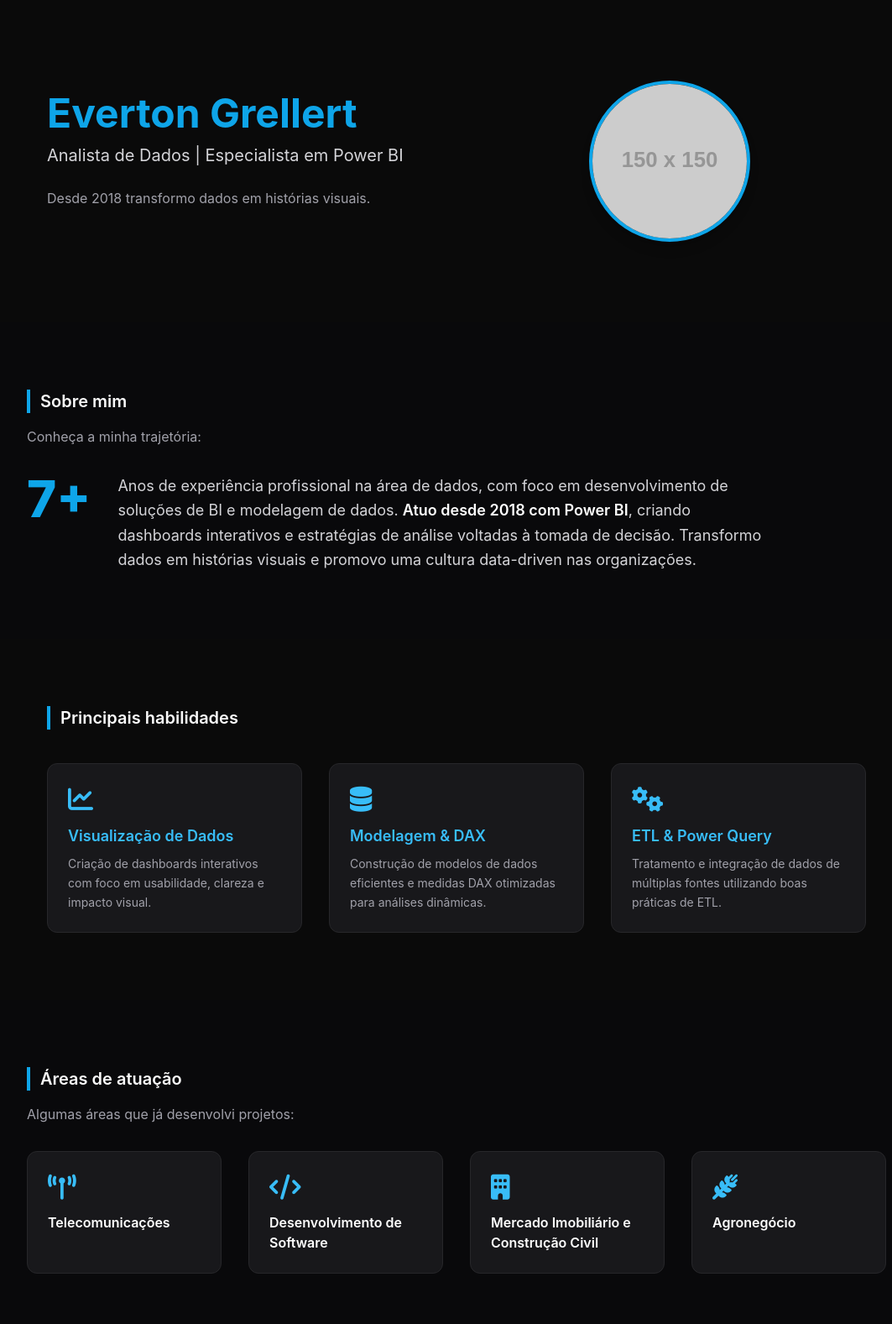
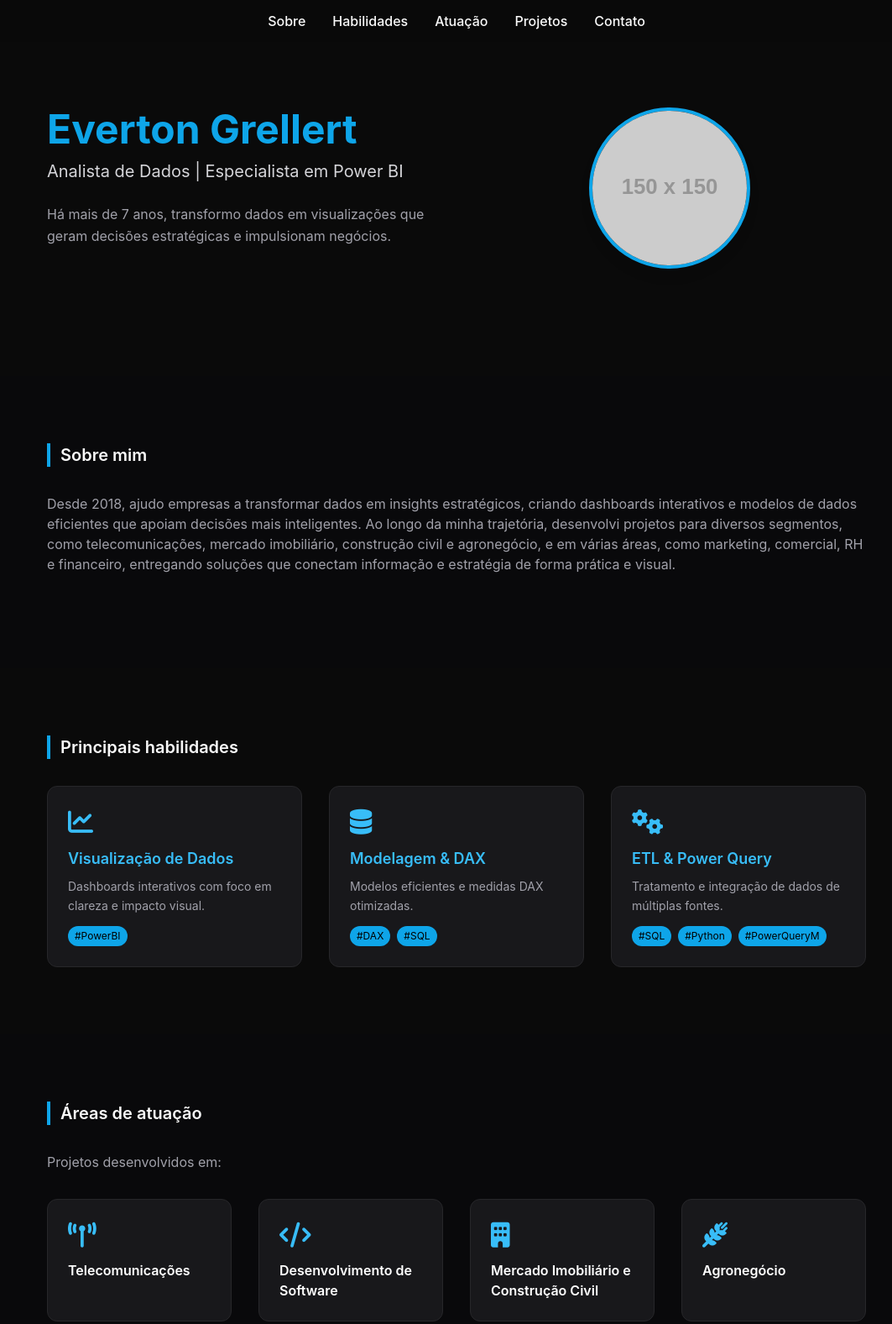
Before and after one commit to everton-grellert/everton-grellert.github.io, a plain HTML site: page index.html in a window 1280 px wide. Shown: the top 1577 px of the page at 84% size, without its empty margins (96-1159 px from the left). Drawn offline with nearby package versions, Linux system fonts and the light colour scheme; placeholder pictures from the web are drawn by us.

Commit message:
Refactor index.html for layout and functionality
Updated styles and content for improved layout and readability. Added smooth scrolling behavior and enhanced modal functionality.

```diff
--- a/index.html
+++ b/index.html
@@ -6,87 +6,163 @@
   <title>Everton Grellert - Power BI Portfolio</title>
   <script src="https://cdn.tailwindcss.com"></script>
   <link rel="stylesheet" href="https://cdnjs.cloudflare.com/ajax/libs/font-awesome/6.5.0/css/all.min.css">
+
   <style>
-    body { background-color: #0a0a0a; color: #fafafa; font-family: 'Inter', sans-serif; }
+    body {
+      background-color: #0a0a0a;
+      color: #fafafa;
+      font-family: 'Inter', sans-serif;
+      scroll-behavior: smooth;
+    }
+
+    /* Fade + slide + scale */
+    @keyframes fadeIn {
+      from { opacity: 0; transform: translateY(30px) scale(0.98); }
+      to { opacity: 1; transform: translateY(0) scale(1); }
+    }
+    .fade-in {
+      opacity: 0;
+      transform: translateY(30px) scale(0.98);
+      transition: opacity 0.8s ease-out, transform 0.8s ease-out;
+    }
+    .fade-in.visible {
+      opacity: 1;
+      transform: translateY(0) scale(1);
+      animation: fadeIn 0.8s ease-out both;
+    }
+
+    /* Hover WhatsApp verde neon */
+    .hover-whatsapp:hover {
+      color: #25D366;
+      text-shadow: 0 0 6px #25D366;
+      transition: color 0.3s ease, text-shadow 0.3s ease;
+    }
+
+    /* Menu fixo */
+    nav {
+      position: fixed;
+      top: 0; left: 0; right:0;
+      background: rgba(10,10,10,0.95);
+      z-index: 50;
+      display: flex;
+      justify-content: center;
+      padding: 0.8rem 0;
+      backdrop-filter: blur(6px);
+    }
+    nav a { margin: 0 1rem; color: #fafafa; font-weight: 500; transition: color 0.3s; }
+    nav a:hover { color: #38bdf8; }
+
+    /* Progress bar scroll */
+    #progress-bar {
+      position: fixed;
+      top: 0;
+      left: 0;
+      height: 4px;
+      background: #38bdf8;
+      width: 0%;
+      z-index: 60;
+    }
   </style>
 </head>
 <body class="min-h-screen">
 
+  <div id="progress-bar"></div>
+
+  <!-- Menu fixo -->
+  <nav class="fade-in">
+    <a href="#sobre">Sobre</a>
+    <a href="#habilidades">Habilidades</a>
+    <a href="#atuacao">Atuação</a>
+    <a href="#projetos">Projetos</a>
+    <a href="#contato">Contato</a>
+  </nav>
+
   <!-- Seção Principal -->
-  <section class="max-w-5xl mx-auto px-6 py-24 flex flex-col-reverse md:flex-row items-center gap-10">
+  <section class="max-w-5xl mx-auto px-6 py-32 flex flex-col-reverse md:flex-row items-center gap-10 fade-in">
     <div class="flex-1">
       <h1 class="text-5xl font-bold mb-3">
         <span class="text-sky-500">Everton Grellert</span>
       </h1>
       <h2 class="text-xl text-zinc-300 mb-6">Analista de Dados | Especialista em Power BI</h2>
-      <p class="text-zinc-400 leading-relaxed mb-6">
-        Desde 2018 transformo dados em histórias visuais.
-      </p>
+      <p class="text-zinc-400 leading-relaxed mb-6">Há mais de 7 anos, transformo dados em visualizações que geram decisões estratégicas e impulsionam negócios.</p>
     </div>
-
     <div class="flex-1 flex justify-center">
       <img src="https://via.placeholder.com/150x150.png?text=Foto+Perfil" alt="Foto de Everton" class="w-48 h-48 rounded-full object-cover border-4 border-sky-500 shadow-lg">
     </div>
   </section>
 
   <!-- Sobre Mim -->
-  <section id="sobre" class="bg-zinc-950 py-20 px-6">
-    <div class="max-w-5xl mx-auto">
-      <h2 class="text-xl font-semibold mb-4 border-l-4 border-sky-500 pl-3">Sobre mim</h2>
-      <p class="text-zinc-400 mb-8">Conheça a minha trajetória:</p>
-
-      <div class="flex flex-col sm:flex-row items-start gap-8">
-        <div class="text-6xl font-extrabold text-sky-500 leading-none">7+</div>
-        <p class="text-lg leading-relaxed text-zinc-300 max-w-3xl">
-          Anos de experiência profissional na área de dados, com foco em desenvolvimento de soluções de BI e modelagem de dados.
-          <span class="font-semibold text-white">Atuo desde 2018 com Power BI</span>, criando dashboards interativos e estratégias de análise
-          voltadas à tomada de decisão. Transformo dados em histórias visuais e promovo uma cultura data-driven nas organizações.
-        </p>
-      </div>
+  <section id="sobre" class="bg-zinc-950 py-20">
+    <div class="max-w-5xl mx-auto px-6">
+      <h2 class="text-xl font-semibold mb-8 border-l-4 border-sky-500 pl-3">Sobre mim</h2>
+      <p class="text-zinc-400 mb-8">Desde 2018, ajudo empresas a transformar dados em insights estratégicos, criando dashboards interativos e modelos de dados eficientes que apoiam decisões mais inteligentes. Ao longo da minha trajetória, desenvolvi projetos para diversos segmentos, como telecomunicações, mercado imobiliário, construção civil e agronegócio, e em várias áreas, como marketing, comercial, RH e financeiro, entregando soluções que conectam informação e estratégia de forma prática e visual.</p>
     </div>
   </section>
 
   <!-- Habilidades -->
-  <section id="habilidades" class="max-w-5xl mx-auto px-6 py-20">
-    <h2 class="text-xl font-semibold mb-10 border-l-4 border-sky-500 pl-3">Principais habilidades</h2>
+<section id="habilidades" class="py-20">
+  <div class="max-w-5xl mx-auto px-6">
+    <h2 class="text-xl font-semibold mb-8 border-l-4 border-sky-500 pl-3">Principais habilidades</h2>
     <div class="grid md:grid-cols-3 gap-8">
-      <div class="bg-zinc-900 border border-zinc-800 p-6 rounded-xl hover:border-sky-500 transition-all">
+
+      <!-- Card 1: Visualização de Dados -->
+      <div class="bg-zinc-900 border border-zinc-800 p-6 rounded-xl hover:border-sky-500 hover:scale-105 transition-all fade-in">
         <i class="fa-solid fa-chart-line text-sky-400 text-3xl mb-3"></i>
         <h3 class="text-sky-400 font-semibold text-lg mb-2">Visualização de Dados</h3>
-        <p class="text-zinc-400 text-sm leading-relaxed">Criação de dashboards interativos com foco em usabilidade, clareza e impacto visual.</p>
+        <p class="text-zinc-400 text-sm leading-relaxed mb-3">Dashboards interativos com foco em clareza e impacto visual.</p>
+        <div class="flex flex-wrap gap-2">
+          <span class="text-xs bg-sky-500 text-black px-2 py-1 rounded-full">#PowerBI</span>
+        </div>
       </div>
-      <div class="bg-zinc-900 border border-zinc-800 p-6 rounded-xl hover:border-sky-500 transition-all">
+
+      <!-- Card 2: Modelagem & DAX -->
+      <div class="bg-zinc-900 border border-zinc-800 p-6 rounded-xl hover:border-sky-500 hover:scale-105 transition-all fade-in">
         <i class="fa-solid fa-database text-sky-400 text-3xl mb-3"></i>
         <h3 class="text-sky-400 font-semibold text-lg mb-2">Modelagem & DAX</h3>
-        <p class="text-zinc-400 text-sm leading-relaxed">Construção de modelos de dados eficientes e medidas DAX otimizadas para análises dinâmicas.</p>
+        <p class="text-zinc-400 text-sm leading-relaxed mb-3">Modelos eficientes e medidas DAX otimizadas.</p>
+        <div class="flex flex-wrap gap-2">
+          <span class="text-xs bg-sky-500 text-black px-2 py-1 rounded-full">#DAX</span>
+          <span class="text-xs bg-sky-500 text-black px-2 py-1 rounded-full">#SQL</span>
+        </div>
       </div>
-      <div class="bg-zinc-900 border border-zinc-800 p-6 rounded-xl hover:border-sky-500 transition-all">
+
+      <!-- Card 3: ETL & Power Query -->
+      <div class="bg-zinc-900 border border-zinc-800 p-6 rounded-xl hover:border-sky-500 hover:scale-105 transition-all fade-in">
         <i class="fa-solid fa-gears text-sky-400 text-3xl mb-3"></i>
         <h3 class="text-sky-400 font-semibold text-lg mb-2">ETL & Power Query</h3>
-        <p class="text-zinc-400 text-sm leading-relaxed">Tratamento e integração de dados de múltiplas fontes utilizando boas práticas de ETL.</p>
+        <p class="text-zinc-400 text-sm leading-relaxed mb-3">Tratamento e integração de dados de múltiplas fontes.</p>
+        <div class="flex flex-wrap gap-2">
+          <span class="text-xs bg-sky-500 text-black px-2 py-1 rounded-full">#SQL</span>
+          <span class="text-xs bg-sky-500 text-black px-2 py-1 rounded-full">#Python</span>
+          <span class="text-xs bg-sky-500 text-black px-2 py-1 rounded-full">#PowerQueryM</span>
+        </div>
       </div>
+
     </div>
-  </section>
+  </div>
+</section>
+
+
 
   <!-- Áreas de Atuação -->
-  <section id="atuacao" class="bg-zinc-950 py-20 px-6">
-    <div class="max-w-5xl mx-auto">
-      <h2 class="text-xl font-semibold mb-4 border-l-4 border-sky-500 pl-3">Áreas de atuação</h2>
-      <p class="text-zinc-400 mb-8">Algumas áreas que já desenvolvi projetos:</p>
+  <section id="atuacao" class="bg-zinc-950 py-20">
+    <div class="max-w-5xl mx-auto px-6">
+      <h2 class="text-xl font-semibold mb-8 border-l-4 border-sky-500 pl-3">Áreas de atuação</h2>
+      <p class="text-zinc-400 mb-8">Projetos desenvolvidos em:</p>
       <div class="grid sm:grid-cols-2 md:grid-cols-4 gap-8">
-        <div class="bg-zinc-900 border border-zinc-800 rounded-xl p-6 hover:border-sky-500 transition-all">
+        <div class="bg-zinc-900 border border-zinc-800 rounded-xl p-6 hover:border-sky-500 hover:scale-105 transition-all fade-in">
           <i class="fa-solid fa-tower-broadcast text-sky-400 text-3xl mb-3"></i>
           <h4 class="text-white font-semibold">Telecomunicações</h4>
         </div>
-        <div class="bg-zinc-900 border border-zinc-800 rounded-xl p-6 hover:border-sky-500 transition-all">
+        <div class="bg-zinc-900 border border-zinc-800 rounded-xl p-6 hover:border-sky-500 hover:scale-105 transition-all fade-in">
           <i class="fa-solid fa-code text-sky-400 text-3xl mb-3"></i>
           <h4 class="text-white font-semibold">Desenvolvimento de Software</h4>
         </div>
-        <div class="bg-zinc-900 border border-zinc-800 rounded-xl p-6 hover:border-sky-500 transition-all">
+        <div class="bg-zinc-900 border border-zinc-800 rounded-xl p-6 hover:border-sky-500 hover:scale-105 transition-all fade-in">
           <i class="fa-solid fa-building text-sky-400 text-3xl mb-3"></i>
           <h4 class="text-white font-semibold">Mercado Imobiliário e Construção Civil</h4>
         </div>
-        <div class="bg-zinc-900 border border-zinc-800 rounded-xl p-6 hover:border-sky-500 transition-all">
+        <div class="bg-zinc-900 border border-zinc-800 rounded-xl p-6 hover:border-sky-500 hover:scale-105 transition-all fade-in">
           <i class="fa-solid fa-wheat-awn text-sky-400 text-3xl mb-3"></i>
           <h4 class="text-white font-semibold">Agronegócio</h4>
         </div>
@@ -94,30 +170,41 @@
     </div>
   </section>
 
-  <!-- Projetos -->
-  <section id="projetos" class="py-20 px-6">
-    <div class="max-w-5xl mx-auto">
-      <h2 class="text-xl font-semibold mb-10 border-l-4 border-sky-500 pl-3">Projetos</h2>
+  <!-- Projetos com modal -->
+  <section id="projetos" class="py-20">
+    <div class="max-w-5xl mx-auto px-6">
+      <h2 class="text-xl font-semibold mb-8 border-l-4 border-sky-500 pl-3">Projetos</h2>
       <div class="grid sm:grid-cols-2 lg:grid-cols-3 gap-8">
-        <div class="bg-zinc-900 border border-zinc-800 rounded-2xl overflow-hidden hover:scale-105 transition-transform">
+        <div class="bg-zinc-900 border border-zinc-800 rounded-2xl overflow-hidden hover:scale-105 transition-transform cursor-pointer fade-in" onclick="openModal('https://via.placeholder.com/800x500.png?text=Dashboard+Vendas')">
           <img src="https://via.placeholder.com/400x220.png?text=Dashboard+Vendas" alt="Dashboard de Vendas" class="w-full h-44 object-cover">
           <div class="p-4">
             <h4 class="text-lg font-semibold mb-2">Dashboard de Vendas</h4>
             <p class="text-sm text-zinc-400 mb-4">Análise de desempenho comercial com filtros por produto, região e vendedor.</p>
-            <a href="#" class="block w-full text-center bg-sky-600 hover:bg-sky-500 text-white py-2 rounded-xl">Ver projeto</a>
           </div>
         </div>
       </div>
     </div>
   </section>
 
+  <!-- Modal -->
+  <div id="project-modal" class="fixed inset-0 bg-black bg-opacity-80 hidden items-center justify-center z-50">
+    <div class="relative max-w-4xl w-full">
+      <button onclick="closeModal()" class="absolute top-2 right-2 text-white text-2xl">&times;</button>
+      <img id="modal-img" src="" alt="Projeto" class="w-full rounded-xl">
+    </div>
+  </div>
+
   <!-- Contato -->
   <section id="contato" class="py-16 text-center">
     <h3 class="text-2xl font-semibold mb-4">Entre em contato</h3>
     <p class="text-zinc-400 mb-6">Ficarei feliz em conversar sobre dados, BI e Power BI.</p>
     <div class="flex justify-center gap-6">
-      <a href="https://www.linkedin.com/in/everton-grellert/" target="_blank" class="hover:text-sky-400"><i class="fa-brands fa-linkedin text-xl"></i></a>
-      <a href="https://github.com/everton-grellert" target="_blank" class="hover:text-sky-400"><i class="fa-brands fa-github text-xl"></i></a>
+      <a href="https://www.linkedin.com/in/everton-grellert/" target="_blank" class="hover:text-sky-400">
+        <i class="fa-brands fa-linkedin text-xl"></i>
+      </a>
+      <a href="https://wa.me/5553991944766?text=Vi%20seu%20portf%C3%B3lio%20e%20gostaria%20de%20conversar%20sobre%20como%20transformar%20os%20dados%20da%20sua%20empresa%20em%20insights%20estrat%C3%A9gicos" target="_blank" class="hover-whatsapp">
+        <i class="fa-brands fa-whatsapp text-xl"></i>
+      </a>
     </div>
   </section>
 
@@ -126,5 +213,40 @@
     © 2025 Everton Grellert. Todos os direitos reservados.
   </footer>
 
+  <!-- Scripts -->
+  <script>
+    // Fade-in repetitivo
+    const elements = document.querySelectorAll('.fade-in');
+    const observer = new IntersectionObserver((entries) => {
+      entries.forEach((entry, index) => {
+        if(entry.isIntersecting){
+          entry.target.style.transitionDelay = `${index*0.1}s`;
+          entry.target.classList.add('visible');
+        } else {
+          entry.target.classList.remove('visible');
+        }
+      });
+    }, { threshold: 0.15 });
+    elements.forEach(el => observer.observe(el));
+
+    // Progress bar scroll
+    window.addEventListener('scroll', () => {
+      const scrollTop = window.scrollY;
+      const docHeight = document.body.scrollHeight - window.innerHeight;
+      const progress = (scrollTop / docHeight) * 100;
+      document.getElementById('progress-bar').style.width = progress + '%';
+    });
+
+    // Modal
+    function openModal(src){
+      document.getElementById('modal-img').src = src;
+      document.getElementById('project-modal').classList.remove('hidden');
+      document.getElementById('project-modal').classList.add('flex');
+    }
+    function closeModal(){
+      document.getElementById('project-modal').classList.add('hidden');
+      document.getElementById('project-modal').classList.remove('flex');
+    }
+  </script>
 </body>
 </html>
```
